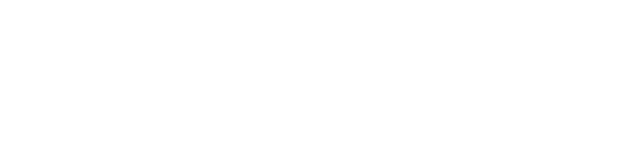
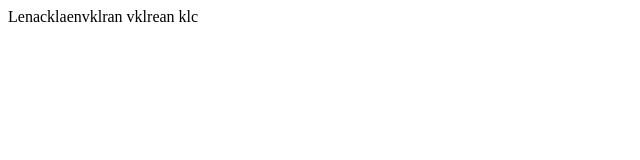
Before and after one commit to bob8898/AccelTest, a plain HTML site: page index.html in a window 1280 px wide. Shown: the whole page, without its empty margins (0-640 px from the left). Drawn offline with Linux system fonts and the light colour scheme.

Commit message:
Update index.html

```diff
--- a/index.html
+++ b/index.html
@@ -9,7 +9,7 @@
 
 <body>
 
-
+  <p id="demo">Lenacklaenvklran vklrean klc</p>
 
 
 
```
